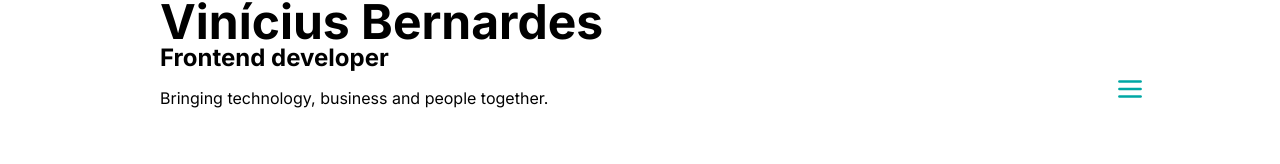
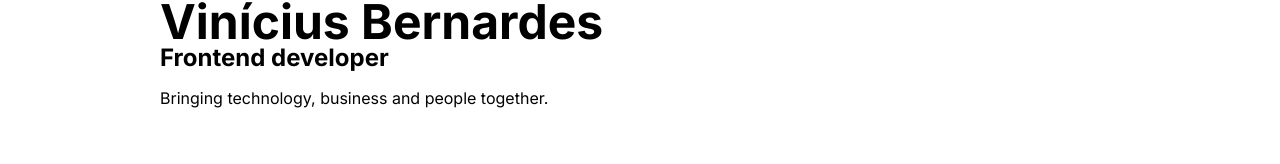
Before and after one commit to viniciusbe/thevibes, a Next.js app: page / in a window 1280 px wide. Shown: the part 310-474 px from the top of the page. Built offline with nearby package versions, Linux system fonts and the light colour scheme.

Commit message:
feat: remove drawer and menu button temporarily

```diff
--- a/src/components/Header/index.tsx
+++ b/src/components/Header/index.tsx
@@ -21,7 +21,7 @@ export default function Header() {
           <NavLink route="contact" />
         </ol>
 
-        <button className={styles.menuButton}>
+        {/* <button className={styles.menuButton}>
           <Image
             src="/hamburger-menu.svg"
             alt="Copy Icon"
@@ -29,9 +29,9 @@ export default function Header() {
             height={30}
             priority
           />
-        </button>
+        </button> */}
 
-        <Drawer />
+        {/* <Drawer /> */}
       </nav>
     </header>
   )
--- a/src/styles/Header.module.css
+++ b/src/styles/Header.module.css
@@ -56,7 +56,7 @@
   list-style: none;
 }
 
-.menuButton {
+/* .menuButton {
   display: none;
 }
 
@@ -68,7 +68,7 @@
   .menuButton {
     display: block;
   }
-}
+} */
 
 .menuButton img {
   filter: invert(56%) sepia(68%) saturate(4137%) hue-rotate(149deg)
```
